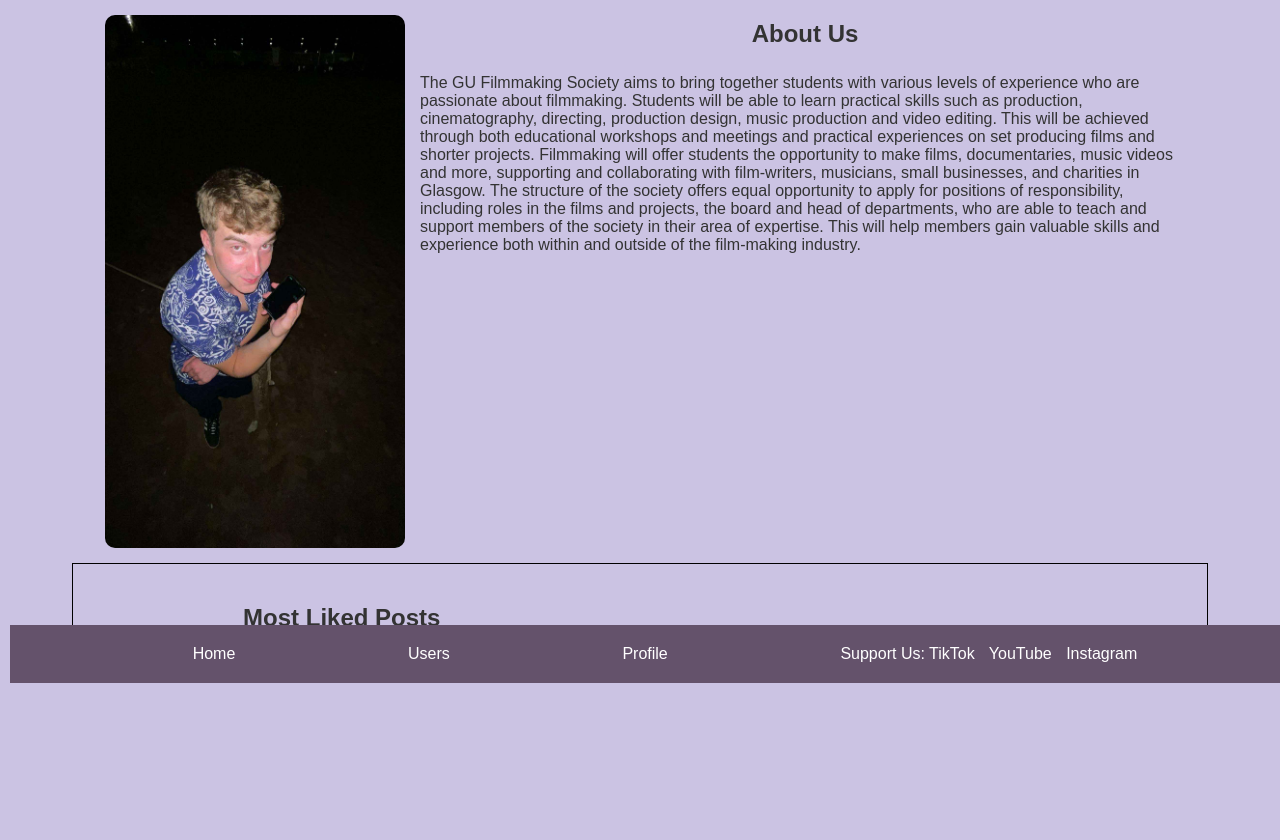
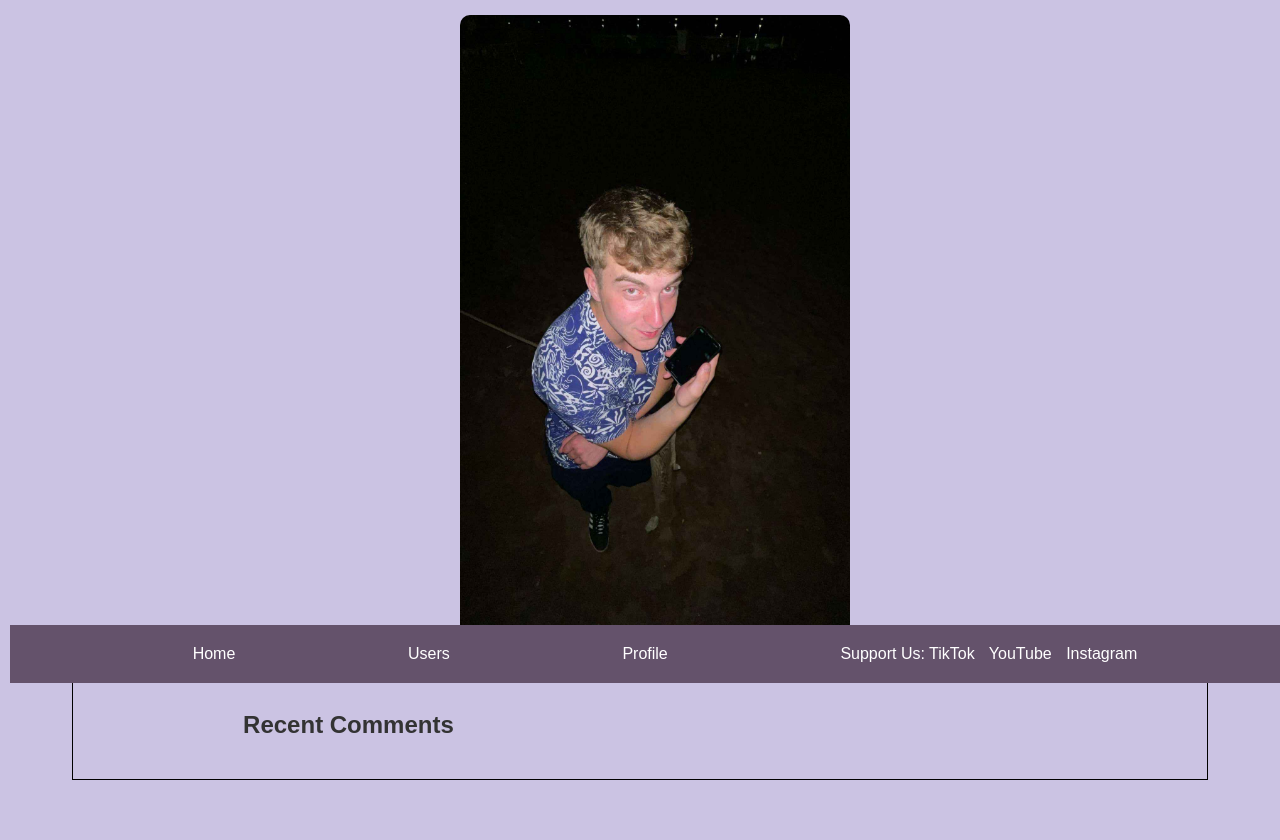
Before and after one commit to SwanwickMan/HarrisSite, a Django app: page /HarrisMclennan/ in a window 1280 px wide. Shown: the part 117-957 px from the top of the page. Before the commit the page ends 800 px from the top, so only its background shows below. Run offline with Django 5.2, Linux system fonts and the light colour scheme; data that the repository does not hold is empty.

Commit message:
POV before harris run

```diff
--- a/static/style/home.css
+++ b/static/style/home.css
@@ -1,7 +1,8 @@
 #home-photo {
     padding: 15px;
-    width: 300px;
-    height: auto;
+    width: 100%;             /* Full width of the screen */
+    height: 80vh;            /* 80% of the viewport height */
+    object-fit: cover;
     border-radius: 25px;
     float: left;
 }
--- a/templates/HarrisMclennan/index.html
+++ b/templates/HarrisMclennan/index.html
@@ -14,32 +14,13 @@ Home
 {% block main_content %}
     <div id="home-page">
         <div id="about">
-            <img src="{% static  'images/hard.png' %}" alt="Pic that goes hard" id="home-photo">
-            <div id="about-text">
-                <h2>About Us</h2>
-                <p>
-                    The GU Filmmaking Society aims to bring together students with various levels of experience who are
-                    passionate about filmmaking.
-
-                    Students will be able to learn practical skills such as production, cinematography, directing,
-                    production design, music production and video editing. This will be achieved through both educational
-                    workshops and meetings and practical experiences on set producing films and shorter projects.
-
-                    Filmmaking will offer students the opportunity to make films, documentaries, music videos and more,
-                    supporting and collaborating with film-writers, musicians, small businesses, and charities in Glasgow.
-
-                    The structure of the society offers equal opportunity to apply for positions of responsibility,
-                    including roles in the films and projects, the board and head of departments, who are able to teach and
-                    support members of the society in their area of expertise. This will help members gain valuable skills
-                    and experience both within and outside of the film-making industry.
-                </p>
-            </div>
+            <img src="{% static  'images/hard.png' %}" alt="Pic that goes hard" id="home-photo" onclick="this.requestFullscreen()" >
         </div>
     </div>
 
     <div class="popular-posts">
         <div class="posts">
-            <h2>Most Liked Posts</h2>
+            <h2>Recent Comments</h2>
             {% for result in recent_comments %}
             <div class="post" onclick="window.location.href = ''">
                 <h3>Anonymous Commenter @{{ result.time_posted }}</h3>
```
